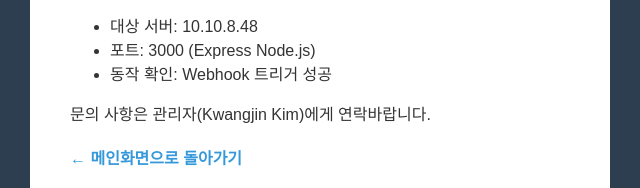
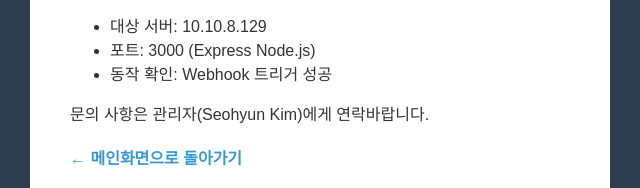
Before and after one commit to kksshh926/test-001, a website: page public/notice.html in a window 1280 px wide. Shown: the part 314-502 px from the top of the page, 320-960 px from the left. Drawn offline with Linux system fonts and the light colour scheme.

Commit message:
Add notice page and link: Webhook automation test

```diff
--- a/public/notice.html
+++ b/public/notice.html
@@ -51,12 +51,12 @@
       </p>
 
       <ul>
-        <li>대상 서버: 10.10.8.48</li>
+        <li>대상 서버: 10.10.8.129</li>
         <li>포트: 3000 (Express Node.js)</li>
         <li>동작 확인: Webhook 트리거 성공</li>
       </ul>
 
-      <p>문의 사항은 관리자(Kwangjin Kim)에게 연락바랍니다.</p>
+      <p>문의 사항은 관리자(Seohyun Kim)에게 연락바랍니다.</p>
 
       <a href="index.html" class="back-link">
         ← 메인화면으로 돌아가기
```
